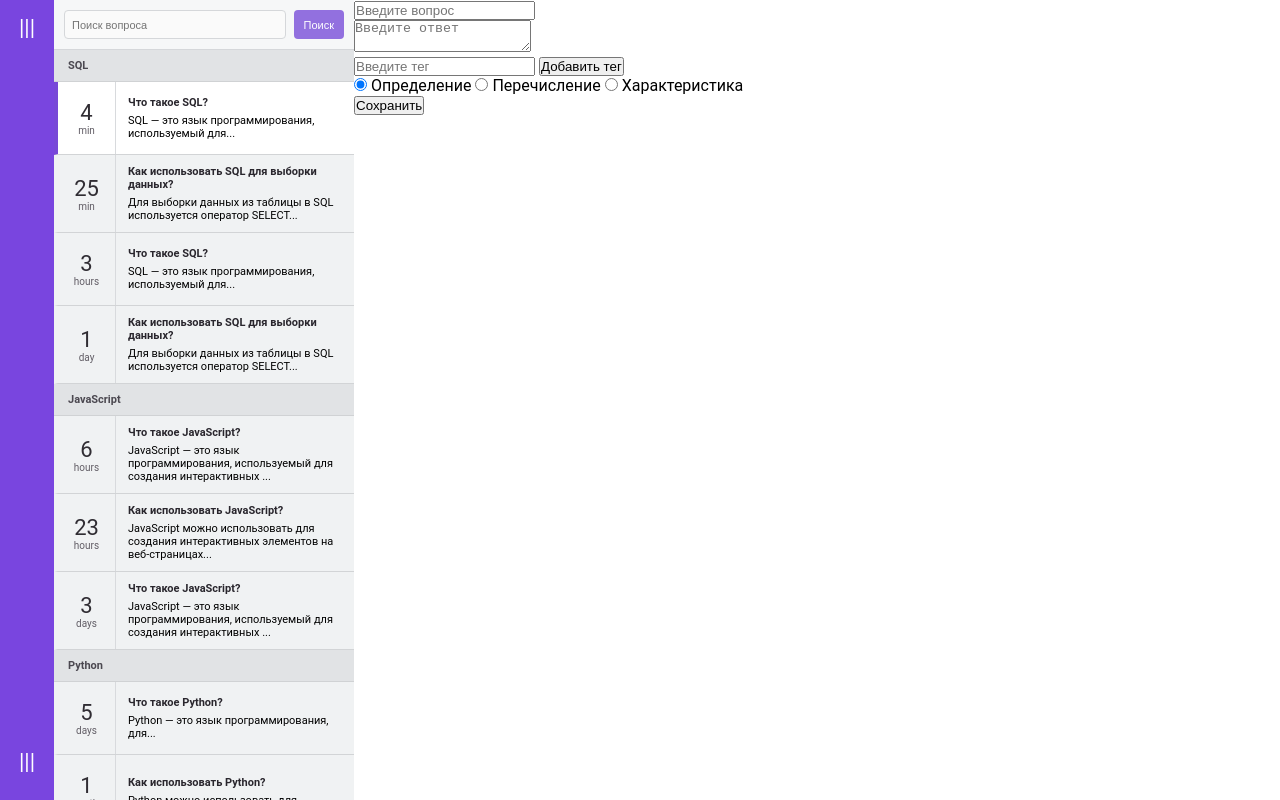
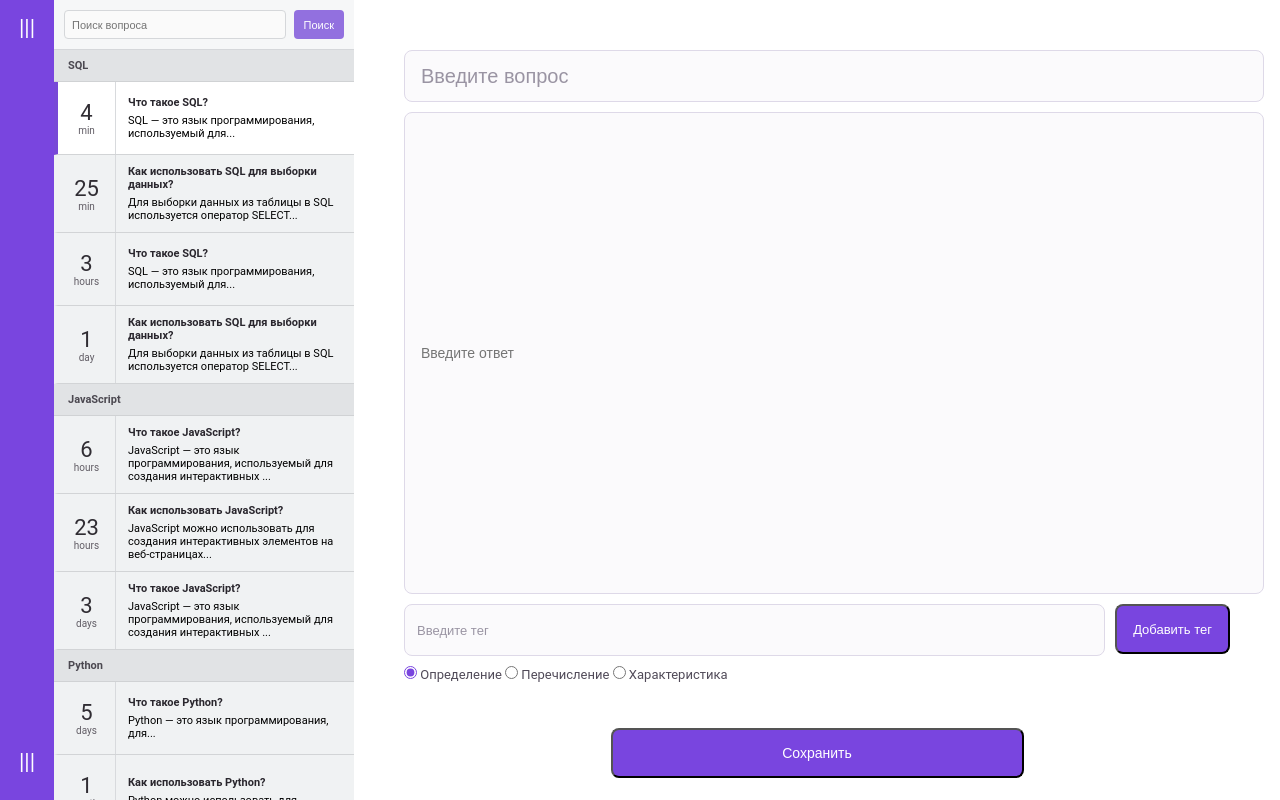
Before and after one commit to codewrsasha/knowstack, a plain HTML site: page frontend/index.html in a window 1280 px wide. Drawn offline with Linux system fonts and the light colour scheme.

Commit message:
update html+css design

```diff
--- a/frontend/index.html
+++ b/frontend/index.html
@@ -153,7 +153,7 @@
                 <input class="editor__question-input" type="text" placeholder="Введите вопрос">
             </div>
             <div class="editor__answer">
-                <textarea name="answer" id="answer" placeholder="Введите ответ"></textarea>
+                <input class="editor__answer-input" type="text" placeholder="Введите ответ">
             </div>
             <div class="editor__tags-add">
                 <input class="editor__tags-input" type="text" placeholder="Введите тег">
--- a/frontend/style.css
+++ b/frontend/style.css
@@ -161,5 +161,117 @@ button {
 
 /* Область ввода/просмотра заметки */
 .editor {
+    display: grid;
+    grid-template-rows: 50px calc(100vh - 320px) 50px 50px 50px;
+    padding: 50px;
+    gap: 12px;
+    overflow: hidden;
+    background: #fff;
+}
 
+.editor__question,
+.editor__answer,
+.editor__tags-add,
+.editor__tags-type_answer {
+    width: 100%;
+    max-width: 900px;
 }
+
+/* Поле вопроса */
+.editor__question-input {
+    width: 100%;
+    height: 100%;
+    padding: 0 16px;
+    color: #302c35;
+    font-size: 20px;
+    background: #fbfafc;
+    border: 1px solid #ded9e8;
+    border-radius: 8px;
+    outline: none;
+}
+
+.editor__question-input:focus {
+    border-color: #7945df;
+    box-shadow: 0 0 0 3px rgb(121 69 223 / 10%);
+}
+
+.editor__question-input::placeholder {
+    color: #9a94a3;
+}
+
+.editor__answer-input {
+    width: 100%;
+    height: 100%;
+    padding: 0 16px;
+    color: #302c35;
+    font-size: 14px;
+    background: #fbfafc;
+    border: 1px solid #ded9e8;
+    border-radius: 8px;
+    outline: none;
+}
+
+.editor__tags-add {
+    display: flex;
+    gap: 10px;
+}
+
+.editor__tags-input {
+    flex: 1;
+    height: 100%;
+    padding: 0 12px;
+    color: #302c35;
+    font-size: 13px;
+    background: #fbfafc;
+    border: 1px solid #ded9e8;
+    border-radius: 8px;
+    outline: none;
+}
+
+.editor__tags-input:focus {
+    border-color: #7945df;
+    box-shadow: 0 0 0 3px rgb(121 69 223 / 10%);
+}
+
+.editor__tags-input::placeholder {
+    color: #9a94a3;
+}
+
+.editor__tags-button,
+.editor__save-button {
+    display: flex;
+    align-items: center;
+    justify-content: center;
+    padding: 0 16px;
+    color: #fff;
+    font-size: 13px;
+    background: #7945df;
+    border-radius: 8px;
+}
+
+.editor__tags-button:hover,
+.editor__save-button:hover {
+    background: #6636c5;
+}
+
+/* Тип ответа располагается по центру своей строки */
+.editor__tags-type_answer {
+    color: #514b59;
+    font-size: 13px;
+}
+
+.editor__tags-type_answer input[type="radio"] {
+    accent-color: #7945df;
+}
+
+.editor__tags-type_answer label {
+    margin-right: 20px;
+    cursor: pointer;
+}
+
+/* Кнопка сохранения — внизу, по центру, ширина 50% */
+.editor__save-button {
+    justify-self: center;
+    width: 50%;
+    font-size: 14px;
+}
```
